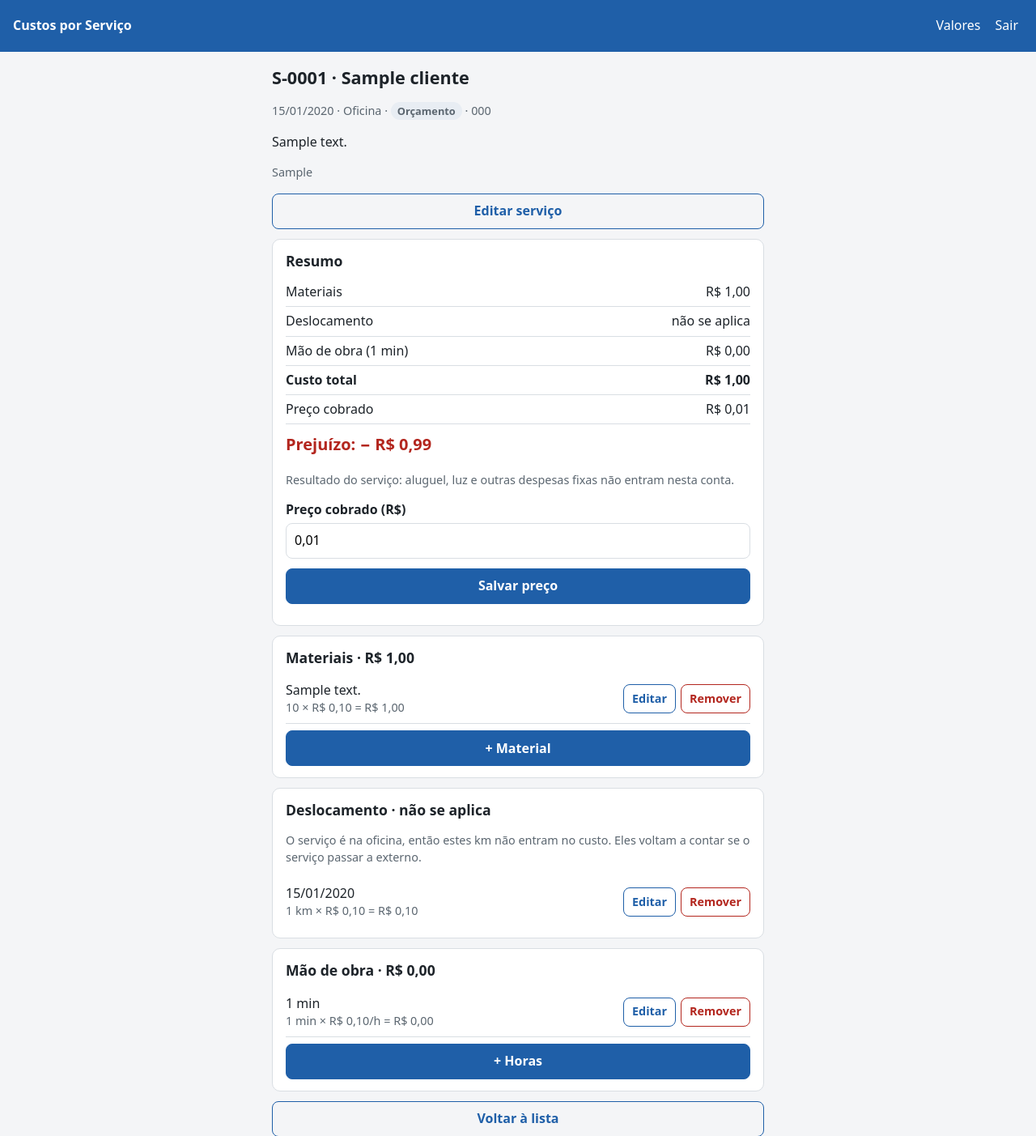
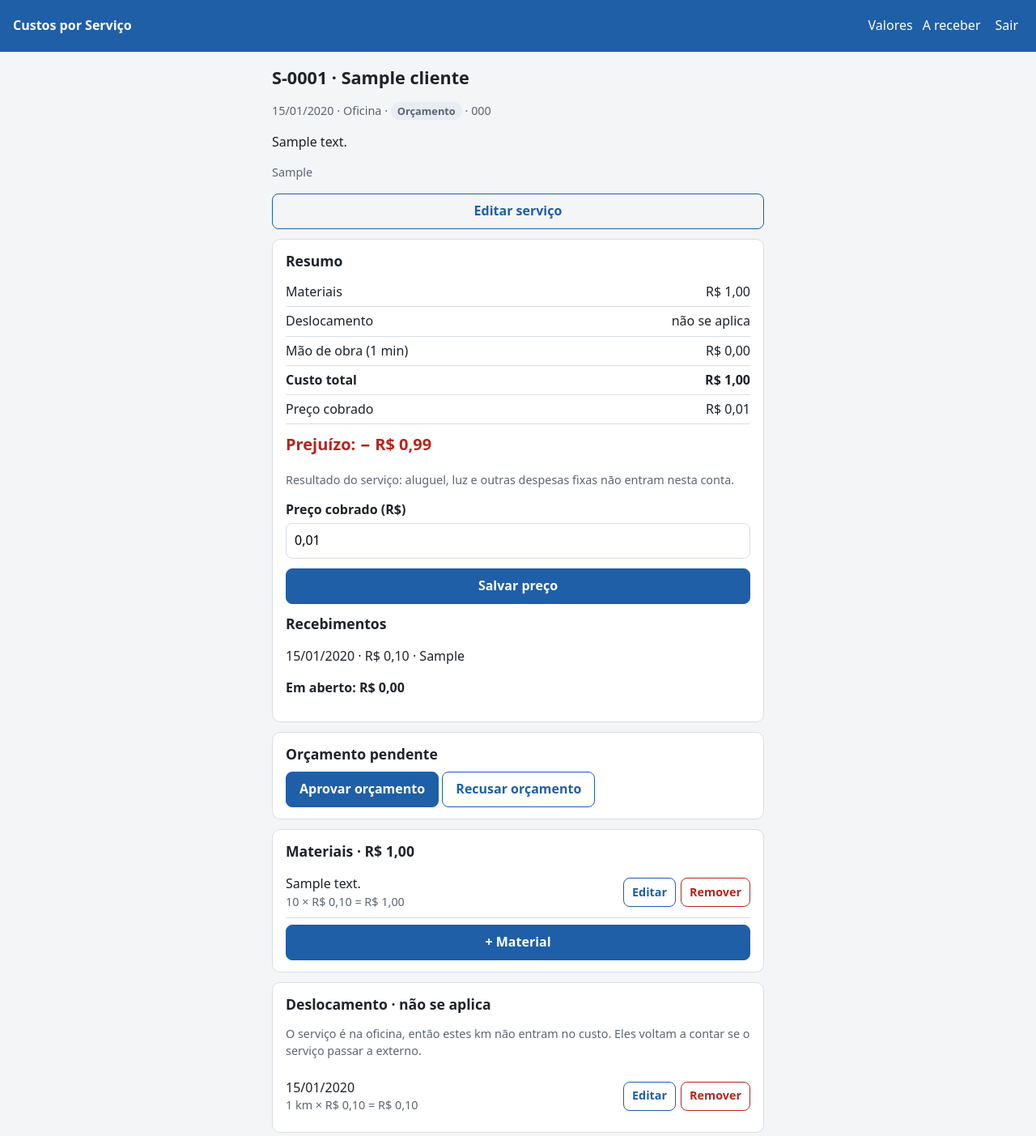
Before and after one commit to LucasLisboa29/V2-Milton, a Django app: page /servicos/1/ in a window 1280 px wide. Shown: the top 1403 px of the page at 81% size. Run offline with Django 5.2, Linux system fonts and the light colour scheme; a user stored in the database is signed in; tables that the repository leaves empty hold one stand-in row (values such as "Sample post").

Commit message:
feat: implementa recebimentos e fluxo de orçamentos

```diff
--- a/servicos/forms.py
+++ b/servicos/forms.py
@@ -25,6 +25,7 @@ def _ler(campo, funcao, valor, **kwargs):
 
 
 class ServicoForm(forms.Form):
+    como_orcamento = forms.BooleanField(label='Cadastrar como orçamento', required=False)
     cliente = forms.CharField(
         label='Cliente', min_length=2, max_length=100,
         error_messages={'required': 'Informe o nome do cliente.',
@@ -124,6 +125,18 @@ class ConfiguracaoForm(forms.Form):
         return _ler('valor_hora', dominio.ler_dinheiro, self.cleaned_data['valor_hora'], permitir_zero=False)
 
 
+class RecebimentoForm(forms.Form):
+    valor = _campo_texto('Valor recebido (R$)', '100,00')
+    data = forms.DateField(label='Data', initial=timezone.localdate, widget=forms.DateInput(attrs={'type': 'date'}))
+    observacao = forms.CharField(label='Observação (opcional)', max_length=200, required=False)
+    def clean_valor(self):
+        return _ler('valor', dominio.ler_dinheiro, self.cleaned_data['valor'], permitir_zero=False)
+
+
+class DecisaoOrcamentoForm(forms.Form):
+    decisao = forms.ChoiceField(choices=[('APROVADO','Aprovar orçamento'),('RECUSADO','Recusar orçamento')])
+
+
 def centavos_para_texto(centavos):
     """1550 -> "15,50", para preencher formulários de edição."""
     if centavos is None:
--- a/servicos/models.py
+++ b/servicos/models.py
@@ -79,6 +79,12 @@ class Servico(models.Model):
     situacao = models.CharField(max_length=15, choices=Situacao.choices, default=Situacao.EM_ANDAMENTO)
     preco_centavos = models.PositiveIntegerField(null=True, blank=True)
     observacoes = models.TextField(blank=True)
+    class Orcamento(models.TextChoices):
+        PENDENTE = 'PENDENTE', 'Orçamento pendente'
+        APROVADO = 'APROVADO', 'Aprovado'
+        RECUSADO = 'RECUSADO', 'Recusado'
+    situacao_orcamento = models.CharField(max_length=10, choices=Orcamento.choices, null=True, blank=True)
+    recebido_centavos = models.PositiveIntegerField(default=0)
     # Incrementada a cada alteração, para não sobrescrever edição feita em outra aba (UC08-E2).
     versao = models.PositiveIntegerField(default=1)
     criado_em = models.DateTimeField(auto_now_add=True)
@@ -168,3 +174,13 @@ class Tempo(Lancamento):
     def conta(self):
         return (f'{dominio.formatar_minutos(self.minutos)} × '
                 f'{dominio.formatar_reais(self.valor_hora_centavos)}/h = {dominio.formatar_reais(self.custo)}')
+
+
+class Recebimento(models.Model):
+    servico = models.ForeignKey(Servico, on_delete=models.CASCADE, related_name='recebimentos')
+    valor_centavos = models.PositiveIntegerField()
+    data = models.DateField(default=timezone.localdate)
+    observacao = models.CharField(max_length=200, blank=True)
+    criado_em = models.DateTimeField(auto_now_add=True)
+    class Meta:
+        ordering = ['-data', '-id']
--- /dev/null
+++ b/servicos/templates/servicos/a_receber.html
@@ -0,0 +1,4 @@
+{% extends 'servicos/base.html' %}{% load dinheiro %}{% block conteudo %}
+<h1>A receber</h1>
+{% for servico, saldo in linhas %}<a class="cartao servico-item" href="{% url 'servicos:detalhe' servico.pk %}"><strong>{{ servico.cliente }} · {{ servico.codigo }}</strong><div>{{ servico.descricao|truncatechars:60 }}</div><div class="linha2">Cobrado: {{ servico.preco_centavos|reais }} · Em aberto: {{ saldo|reais }}</div></a>{% empty %}<div class="cartao vazio">Tudo recebido.</div>{% endfor %}
+{% endblock %}
--- a/servicos/templates/servicos/base.html
+++ b/servicos/templates/servicos/base.html
@@ -11,6 +11,7 @@
   <header class="topo">
     <a class="marca" href="{% url 'servicos:lista' %}">Custos por Serviço</a>
     <a href="{% url 'servicos:configuracao' %}">Valores</a>
+    <a href="{% url 'servicos:a_receber' %}">A receber</a>
     <form method="post" action="{% url 'logout' %}">{% csrf_token %}<button type="submit">Sair</button></form>
   </header>
   {% endif %}
--- a/servicos/templates/servicos/detalhe.html
+++ b/servicos/templates/servicos/detalhe.html
@@ -32,7 +32,15 @@
     {% with form=form_preco %}{% include 'servicos/_campos.html' %}{% endwith %}
     <div class="acoes"><button type="submit" class="botao">Salvar preço</button></div>
   </form>
+  <h2>Recebimentos</h2>
+  {% for r in servico.recebimentos.all %}<p>{{ r.data|date:"d/m/Y" }} · {{ r.valor_centavos|reais }}{% if r.observacao %} · {{ r.observacao }}{% endif %}</p>{% empty %}<p class="nota">Nenhum recebimento registrado.</p>{% endfor %}
+  <p><strong>Em aberto: {{ em_aberto|reais }}</strong></p>
+  {% if servico.situacao != 'CANCELADO' and em_aberto %}
+  <form method="post" action="{% url 'servicos:recebimento' servico.pk %}">{% csrf_token %}{% with form=form_recebimento %}{% include 'servicos/_campos.html' %}{% endwith %}<div class="acoes"><button class="botao" type="submit">Registrar recebimento</button></div></form>
+  {% endif %}
 </section>
+
+{% if servico.situacao_orcamento %}<section class="cartao"><h2>{{ servico.get_situacao_orcamento_display }}</h2>{% if servico.situacao_orcamento == 'PENDENTE' %}<form method="post" action="{% url 'servicos:decidir_orcamento' servico.pk %}">{% csrf_token %}<button class="botao" name="decisao" value="APROVADO">Aprovar orçamento</button> <button class="botao secundario" name="decisao" value="RECUSADO">Recusar orçamento</button></form>{% endif %}</section>{% endif %}
 
 {% if resumo.pendencias %}
 <section class="cartao pendencias">
--- a/servicos/urls.py
+++ b/servicos/urls.py
@@ -25,6 +25,9 @@ urlpatterns = [
     path('servicos/<int:pk>/', views.detalhe, name='detalhe'),
     path('servicos/<int:pk>/editar/', views.editar, name='editar'),
     path('servicos/<int:pk>/preco/', views.definir_preco, name='preco'),
+    path('a-receber/', views.a_receber, name='a_receber'),
+    path('servicos/<int:pk>/recebimentos/', views.adicionar_recebimento, name='recebimento'),
+    path('servicos/<int:pk>/orcamento/', views.decidir_orcamento, name='decidir_orcamento'),
     path('servicos/<int:pk>/<tipo:tipo>/', views.adicionar_lancamento, name='adicionar'),
     path('servicos/<int:pk>/<tipo:tipo>/<int:lid>/', views.editar_lancamento, name='editar_lancamento'),
     path('servicos/<int:pk>/<tipo:tipo>/<int:lid>/remover/', views.remover_lancamento, name='remover'),
--- a/servicos/views.py
+++ b/servicos/views.py
@@ -7,9 +7,9 @@ from django.shortcuts import get_object_or_404, redirect, render
 from django.views.decorators.http import require_POST
 
 from . import dominio
-from .forms import (ConfiguracaoForm, DeslocamentoForm, MaterialForm, PrecoForm, ServicoForm, TempoForm,
+from .forms import (ConfiguracaoForm, DecisaoOrcamentoForm, DeslocamentoForm, MaterialForm, PrecoForm, RecebimentoForm, ServicoForm, TempoForm,
                     centavos_para_texto)
-from .models import Cliente, Configuracao, Deslocamento, Material, Servico, Tempo, normalizar
+from .models import Cliente, Configuracao, Deslocamento, Material, Recebimento, Servico, Tempo, normalizar
 
 # ------------------------------------------------------------------ acesso
 
@@ -75,6 +75,48 @@ def lista(request):
     return render(request, 'servicos/lista.html', {'linhas': linhas, 'busca': busca})
 
 
+def a_receber(request):
+    servicos = Servico.objects.filter(preco_centavos__gt=0).exclude(situacao='CANCELADO').prefetch_related('recebimentos')
+    linhas = [(s, max(0, s.preco_centavos - sum(r.valor_centavos for r in s.recebimentos.all()))) for s in servicos]
+    return render(request, 'servicos/a_receber.html', {'linhas': [(s,v) for s,v in linhas if v > 0]})
+
+
+@require_POST
+def adicionar_recebimento(request, pk):
+    form=RecebimentoForm(request.POST)
+    servico=get_object_or_404(Servico,pk=pk)
+    if form.is_valid():
+        Recebimento.objects.create(servico=servico, valor_centavos=form.cleaned_data['valor'], data=form.cleaned_data['data'], observacao=form.cleaned_data['observacao'])
+        total=sum(r.valor_centavos for r in servico.recebimentos.all())+form.cleaned_data['valor']
+        if servico.preco_centavos and total >= servico.preco_centavos:
+            servico.situacao=Servico.Situacao.RECEBIDO
+            servico.save(update_fields=['situacao'])
+        messages.success(request,'Recebimento registrado.')
+    else:
+        messages.error(request,'Informe um valor e uma data válidos.')
+    return redirect('servicos:detalhe',pk=pk)
+
+
+@require_POST
+def decidir_orcamento(request, pk):
+    if request.method != 'POST':
+        return redirect('servicos:detalhe', pk=pk)
+    form = DecisaoOrcamentoForm(request.POST)
+    with transaction.atomic():
+        servico = get_object_or_404(Servico.objects.select_for_update(), pk=pk)
+        if (not form.is_valid() or servico.situacao != Servico.Situacao.ORCAMENTO
+                or servico.situacao_orcamento != Servico.Orcamento.PENDENTE):
+            messages.error(request, 'Este orçamento não está pendente ou a decisão é inválida.')
+        else:
+            servico.situacao_orcamento = form.cleaned_data['decisao']
+            if servico.situacao_orcamento == Servico.Orcamento.APROVADO:
+                servico.situacao = Servico.Situacao.EM_ANDAMENTO
+            servico.versao = F('versao') + 1
+            servico.save(update_fields=['situacao_orcamento', 'situacao', 'versao'])
+            messages.success(request, 'Decisão do orçamento registrada.')
+    return redirect('servicos:detalhe',pk=pk)
+
+
 def _contexto_form_servico(form, servico=None):
     return {'form': form, 'servico': servico, 'clientes': Cliente.objects.values_list('nome', flat=True)}
 
@@ -89,6 +131,8 @@ def novo(request):
                 cliente=Cliente.obter_ou_criar(dados['cliente'], dados['telefone']),
                 descricao=dados['descricao'], data=dados['data'], local=dados['local'],
                 observacoes=dados['observacoes'],
+                situacao=Servico.Situacao.ORCAMENTO if dados['como_orcamento'] else Servico.Situacao.EM_ANDAMENTO,
+                situacao_orcamento=Servico.Orcamento.PENDENTE if dados['como_orcamento'] else None,
             )
             messages.success(request, f'Serviço {servico.codigo} criado.')
             return redirect('servicos:detalhe', pk=servico.pk)
@@ -149,6 +193,8 @@ def detalhe(request, pk, forms_com_erro=None):
         'form_tempo': forms_com_erro.get('tempo', TempoForm()),
         'form_preco': forms_com_erro.get('preco', PrecoForm(
             initial={'preco': centavos_para_texto(servico.preco_centavos)})),
+        'form_recebimento': RecebimentoForm(),
+        'em_aberto': max(0, (servico.preco_centavos or 0) - sum(r.valor_centavos for r in servico.recebimentos.all())),
         'aberto': next(iter(forms_com_erro), ''),
     }
     status = 422 if forms_com_erro else 200
```
Also changed, not shown: servicos/tests/test_telas.py (+31 -0 lines), servicos/migrations/0002_servico_recebido_centavos_servico_situacao_orcamento_and_more.py (added).
